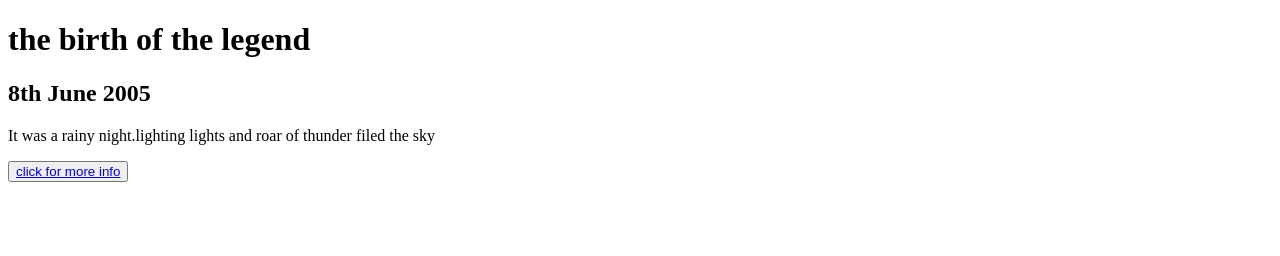
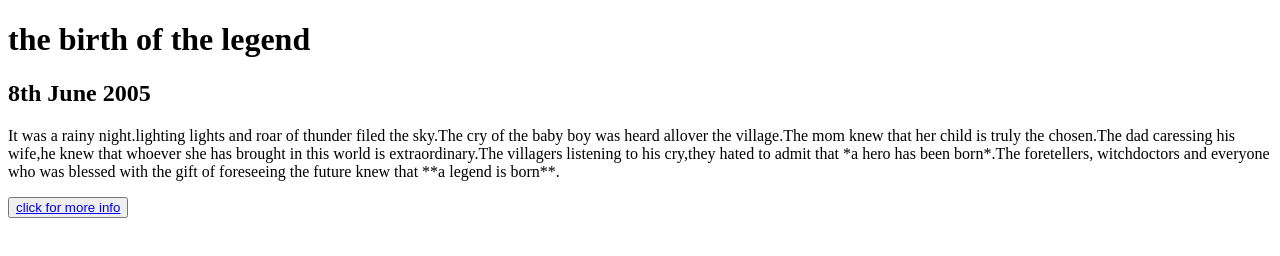
Before and after one commit to Meshack-obure/rocking-tour, a plain HTML site: page index.html in a window 1280 px wide. Drawn offline with Linux system fonts and the light colour scheme.

Commit message:
Update index.html

```diff
--- a/index.html
+++ b/index.html
@@ -6,7 +6,7 @@
 <body>
   <h1>the birth of the legend</h1>
   <h2>8th June 2005</h2>
-  <p>It was a rainy night.lighting lights and roar of thunder filed the sky</p>
+  <p>It was a rainy night.lighting lights and roar of thunder filed the sky.The cry of the baby boy was heard allover the village.The mom knew that her child is truly the chosen.The dad caressing his wife,he knew that whoever she has brought in this world is extraordinary.The villagers listening to his cry,they hated to admit that *a hero has been born*.The foretellers, witchdoctors and everyone who was blessed with the gift of foreseeing the future knew that **a legend is born**.</p>
   <button>
     <a href="https://chat.whatsapp.com/KAeepIQe6zPBP4ZUdAq7bu"> click for more info </a>
   </button>
```
